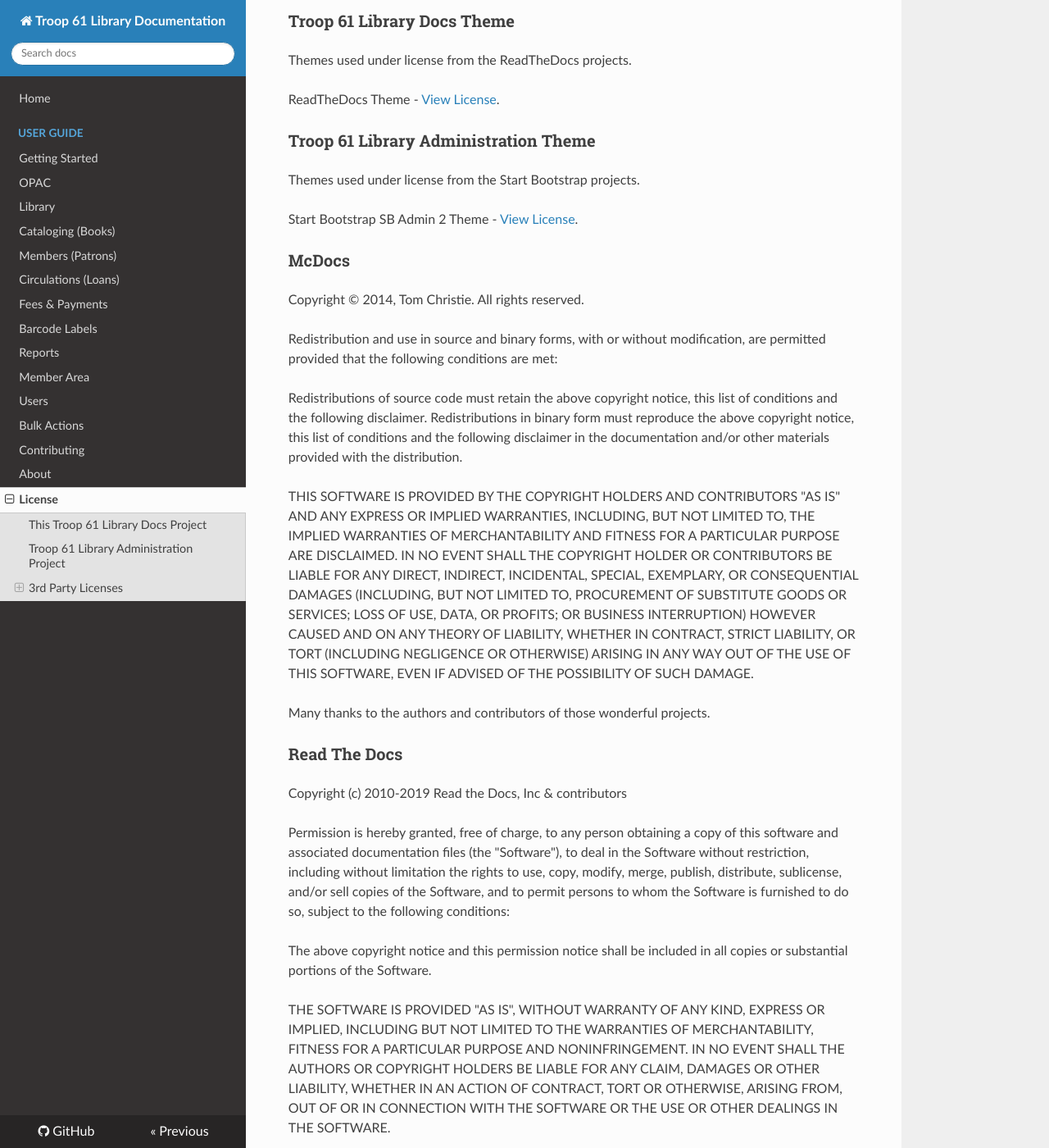
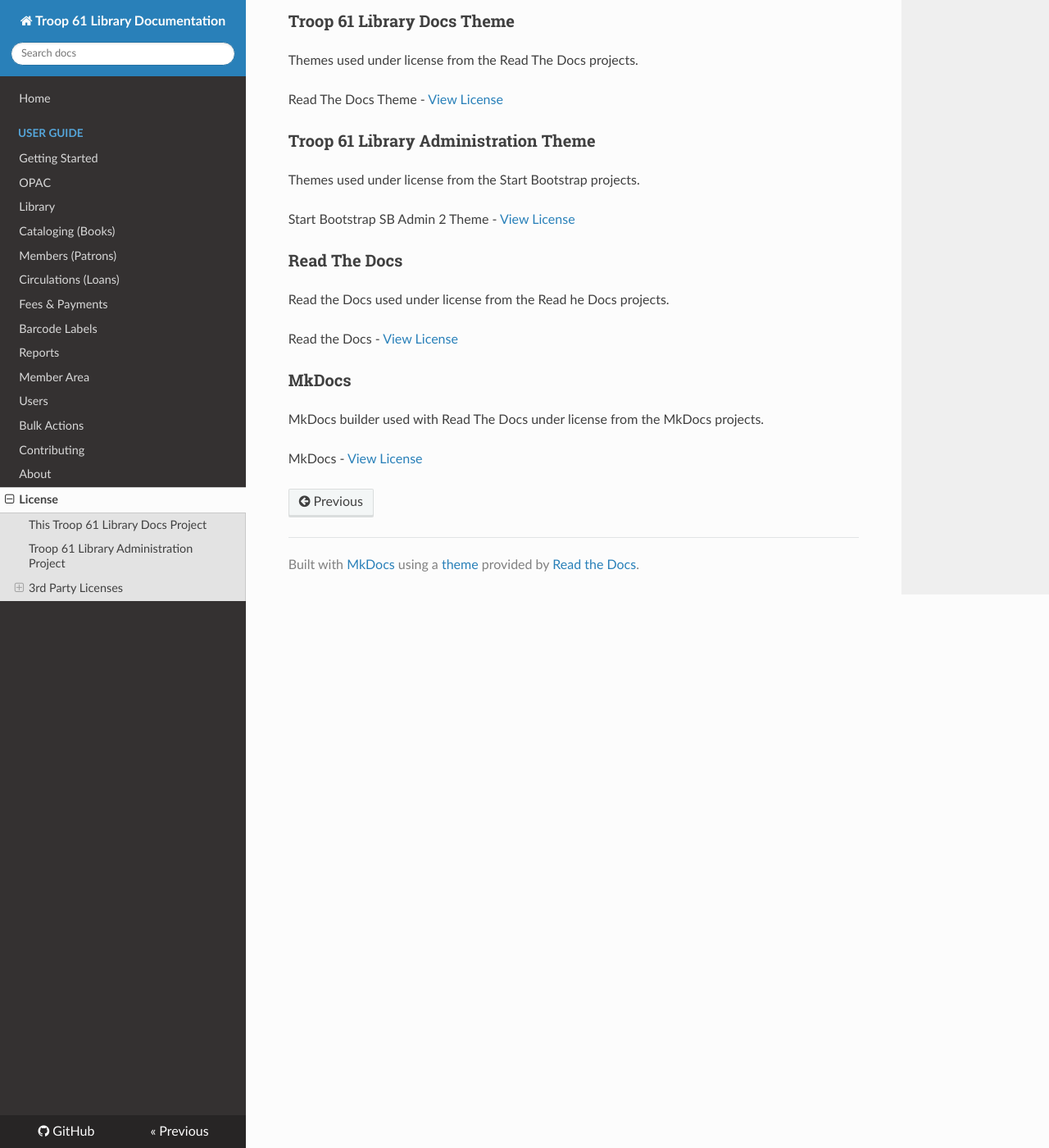
Before and after one commit to jackveney/Troop61LibraryDocs, an MkDocs documentation site: the page built from docs/license.md, in a window 1280 px wide and 1400 px high, scrolled down 1324 px. Shown: the whole window at 82% size. Built offline with MkDocs 1.6.1, drawn with Linux system fonts in a browser that asks for light colours; nearby versions of some CDN libraries.

Commit message:
Update license.md

```diff
--- a/docs/license.md
+++ b/docs/license.md
@@ -54,68 +54,24 @@ SOFTWARE.
 
 ### Troop 61 Library Docs Theme
 
-Themes used under license from the ReadTheDocs projects.
+Themes used under license from the Read The Docs projects.
 
-ReadTheDocs Theme - [View License](https://github.com/snide/sphinx_rtd_theme/blob/master/LICENSE).
+Read The Docs Theme - [View License](https://github.com/snide/sphinx_rtd_theme/blob/master/LICENSE)
 
 ### Troop 61 Library Administration Theme
 
 Themes used under license from the Start Bootstrap projects.
 
-Start Bootstrap SB Admin 2 Theme - [View License](https://github.com/StartBootstrap/startbootstrap-sb-admin-2/blob/master/LICENSE).
-
-### McDocs
-
-Copyright © 2014, Tom Christie. All rights reserved.
-
-Redistribution and use in source and binary forms, with or
-without modification, are permitted provided that the following
-conditions are met:
-
-Redistributions of source code must retain the above copyright
-notice, this list of conditions and the following disclaimer.
-Redistributions in binary form must reproduce the above copyright
-notice, this list of conditions and the following disclaimer in
-the documentation and/or other materials provided with the
-distribution.
-
-THIS SOFTWARE IS PROVIDED BY THE COPYRIGHT HOLDERS AND
-CONTRIBUTORS "AS IS" AND ANY EXPRESS OR IMPLIED WARRANTIES,
-INCLUDING, BUT NOT LIMITED TO, THE IMPLIED WARRANTIES OF
-MERCHANTABILITY AND FITNESS FOR A PARTICULAR PURPOSE ARE
-DISCLAIMED. IN NO EVENT SHALL THE COPYRIGHT HOLDER OR
-CONTRIBUTORS BE LIABLE FOR ANY DIRECT, INDIRECT, INCIDENTAL,
-SPECIAL, EXEMPLARY, OR CONSEQUENTIAL DAMAGES (INCLUDING, BUT NOT
-LIMITED TO, PROCUREMENT OF SUBSTITUTE GOODS OR SERVICES; LOSS OF
-USE, DATA, OR PROFITS; OR BUSINESS INTERRUPTION) HOWEVER CAUSED
-AND ON ANY THEORY OF LIABILITY, WHETHER IN CONTRACT, STRICT
-LIABILITY, OR TORT (INCLUDING NEGLIGENCE OR OTHERWISE) ARISING IN
-ANY WAY OUT OF THE USE OF THIS SOFTWARE, EVEN IF ADVISED OF THE
-POSSIBILITY OF SUCH DAMAGE.
-
-Many thanks to the authors and contributors of those wonderful projects.
+Start Bootstrap SB Admin 2 Theme - [View License](https://github.com/StartBootstrap/startbootstrap-sb-admin-2/blob/master/LICENSE)
 
 ### Read The Docs
 
-Copyright (c) 2010-2019 Read the Docs, Inc & contributors
+Read the Docs used under license from the Read he Docs projects.
 
-Permission is hereby granted, free of charge, to any person
-obtaining a copy of this software and associated documentation
-files (the "Software"), to deal in the Software without
-restriction, including without limitation the rights to use,
-copy, modify, merge, publish, distribute, sublicense, and/or sell
-copies of the Software, and to permit persons to whom the
-Software is furnished to do so, subject to the following
-conditions:
+Read the Docs - [View License](https://github.com/readthedocs/readthedocs.org/blob/master/LICENSE)
 
-The above copyright notice and this permission notice shall be
-included in all copies or substantial portions of the Software.
+### MkDocs
 
-THE SOFTWARE IS PROVIDED "AS IS", WITHOUT WARRANTY OF ANY KIND,
-EXPRESS OR IMPLIED, INCLUDING BUT NOT LIMITED TO THE WARRANTIES
-OF MERCHANTABILITY, FITNESS FOR A PARTICULAR PURPOSE AND
-NONINFRINGEMENT. IN NO EVENT SHALL THE AUTHORS OR COPYRIGHT
-HOLDERS BE LIABLE FOR ANY CLAIM, DAMAGES OR OTHER LIABILITY,
-WHETHER IN AN ACTION OF CONTRACT, TORT OR OTHERWISE, ARISING
-FROM, OUT OF OR IN CONNECTION WITH THE SOFTWARE OR THE USE OR
-OTHER DEALINGS IN THE SOFTWARE.
+MkDocs builder used with Read The Docs under license from the MkDocs projects.
+
+MkDocs - [View License](https://github.com/mkdocs/mkdocs/blob/master/LICENSE)
```
